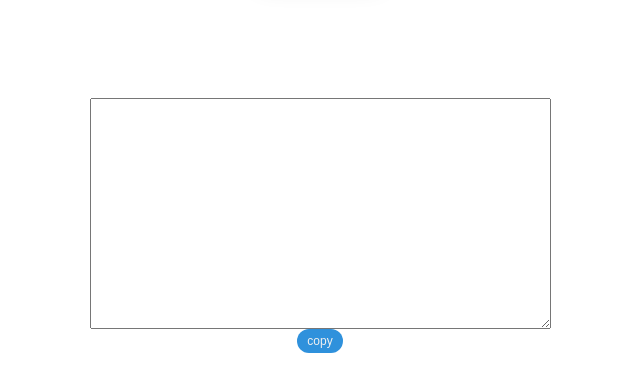
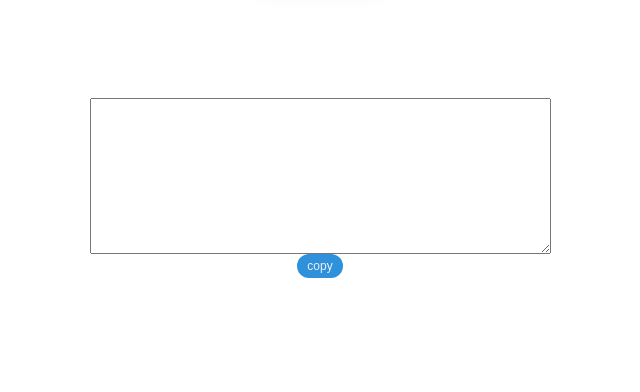
Before and after one commit to itxve/aliyundriver-refresh-token, a website built with Vite: page index.html in a window 1280 px wide. Shown: the part 210-602 px from the top of the page, without its empty margins (320-960 px from the left). Built offline with nearby package versions, Linux system fonts and the light colour scheme; files whose address does not match are found by name.

Commit message:
✅ chang

```diff
--- a/index.html
+++ b/index.html
@@ -28,7 +28,7 @@
   <span class="main" id="tip">
   </span>
   <div class="main">
-    <textarea rows="15" cols="55" id="user-Info"></textarea>
+    <textarea rows="10" cols="55" id="user-Info"></textarea>
     <button class="copy" onclick="copyIt()">copy</button>
   </div>
 </body>
```
